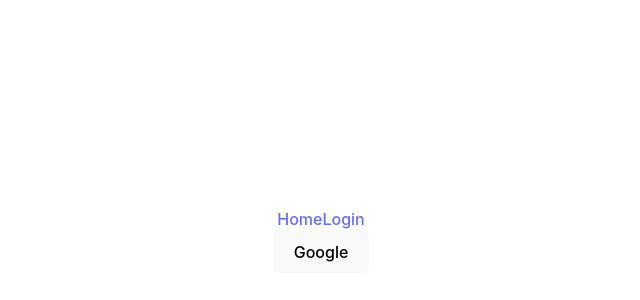
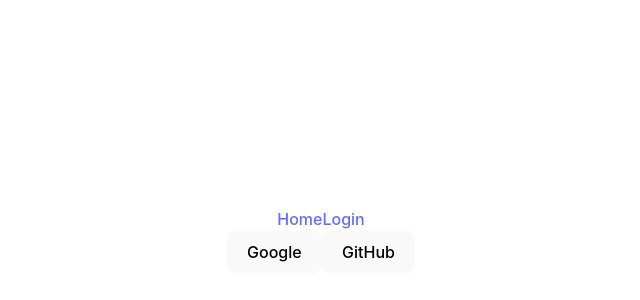
Before and after one commit to Suprio-Das/simple-firebase, a React (Vite) app: page /login in a window 1280 px wide. Shown: the part 160-460 px from the top of the page, without its empty margins (319-959 px from the left). Built offline with nearby package versions, Linux system fonts and the light colour scheme.

Commit message:
GitHub Authorization added to the login

```diff
--- a/src/Components/Login/Login.jsx
+++ b/src/Components/Login/Login.jsx
@@ -1,14 +1,14 @@
-import { getAuth, GoogleAuthProvider, signInWithPopup, signOut } from "firebase/auth";
+import { getAuth, GithubAuthProvider, GoogleAuthProvider, signInWithPopup, signOut } from "firebase/auth";
 import app from "../../firebase/firebase.init";
 import { useState } from "react";
 const Login = () => {
     const [user, setUser] = useState(null)
     const auth = getAuth(app);
-    const provider = new GoogleAuthProvider;
-
+    const googleProvider = new GoogleAuthProvider;
+    const gitProvider = new GithubAuthProvider;
     // Handle Google Login
     const handleGoogleSignIn = () => {
-        signInWithPopup(auth, provider)
+        signInWithPopup(auth, googleProvider)
             .then(result => {
                 const loggedInUser = result.user
                 console.log(loggedInUser)
@@ -16,6 +16,18 @@ const Login = () => {
             })
             .catch(error => {
                 console.table("Error: ", error.message)
+            })
+    }
+
+    // Handle Github Signin
+    const handleGithubSignIn = () => {
+        signInWithPopup(auth, gitProvider)
+            .then(result => {
+                const loggedInUser = result.user
+                setUser(loggedInUser)
+            })
+            .catch(error => {
+                console.log(error.message)
             })
     }
 
@@ -33,7 +45,10 @@ const Login = () => {
     return (
         <div>
             {
-                user ? <button onClick={handleLogOut}>Logout</button> : <button onClick={handleGoogleSignIn}>Google</button>
+                user ? <button onClick={handleLogOut}>Logout</button> : <div>
+                    <button onClick={handleGoogleSignIn}>Google</button>
+                    <button onClick={handleGithubSignIn}>GitHub</button>
+                </div>
             }
 
             {user &&
```
